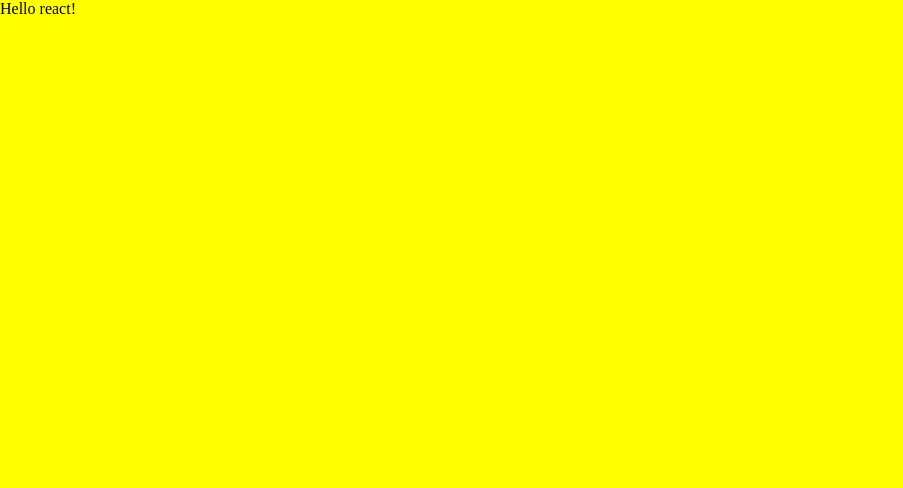
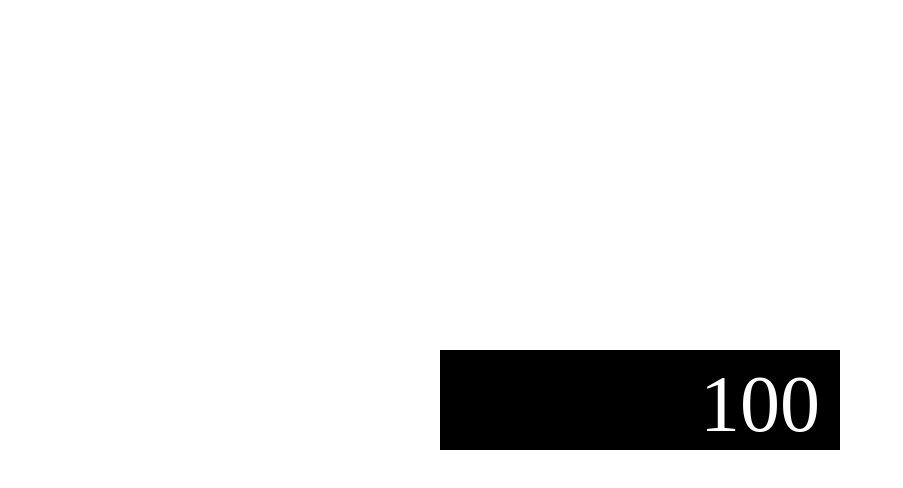
Before and after one commit to gringrape/80Days80Projects, a React app in the folder calculator/: page / in a window 1280 px wide. Shown: the top 488 px of the page, without its empty margins (0-903 px from the left). Built offline with nearby package versions, Linux system fonts and the light colour scheme.

Commit message:
Add calculator display
Make it display number

```diff
--- a/calculator/package.json
+++ b/calculator/package.json
@@ -30,6 +30,7 @@
   },
   "dependencies": {
     "react": "^16.13.1",
-    "react-dom": "^16.13.1"
+    "react-dom": "^16.13.1",
+    "styled-components": "^5.2.0"
   }
 }
--- a/calculator/src/App.css
+++ b/calculator/src/App.css
@@ -6,6 +6,10 @@
   box-sizing: border-box;
 }
 
+html {
+  font-size: 62.5%;
+}
+
 body {
-  background-color: yellow;
+  font-size: 1.6rem;
 }
--- a/calculator/src/App.jsx
+++ b/calculator/src/App.jsx
@@ -1,5 +1,11 @@
+import React from 'react';
+
 import './App.css';
 
+import CalculatorPage from './CalculatorPage';
+
 export default function App() {
-  return 'Hello react!';
+  return (
+    <CalculatorPage />
+  );
 }
--- a/calculator/src/CalculatorDisplay.jsx
+++ b/calculator/src/CalculatorDisplay.jsx
@@ -0,0 +1,27 @@
+import React from 'react';
+import styled from 'styled-components';
+
+const DisplayBox = styled.div`
+  width: 40rem;
+  height: 10rem;
+  background-color: black;
+  position: relative;
+`;
+
+const Number = styled.div`
+  position: absolute;
+  bottom: 0;
+  color: white;
+  right: 2rem;
+  font-size: 8rem;
+`;
+
+export default function CalculatorDisplay() {
+  return (
+    <DisplayBox>
+      <Number>
+        100
+      </Number>
+    </DisplayBox>
+  );
+}
--- a/calculator/src/CalculatorPage.jsx
+++ b/calculator/src/CalculatorPage.jsx
@@ -0,0 +1,20 @@
+import React from 'react';
+import styled from 'styled-components';
+
+import CalculatorDisplay from './CalculatorDisplay';
+
+const Container = styled.div`
+  width: 100%;
+  height: 100vh;
+  display: flex;
+  justify-content: center;
+  align-items: center;
+`;
+
+export default function CalculatorPage() {
+  return (
+    <Container>
+      <CalculatorDisplay />
+    </Container>
+  );
+}
```
Also changed, not shown: 1 other file (tests, documents, lock files or other folders).
